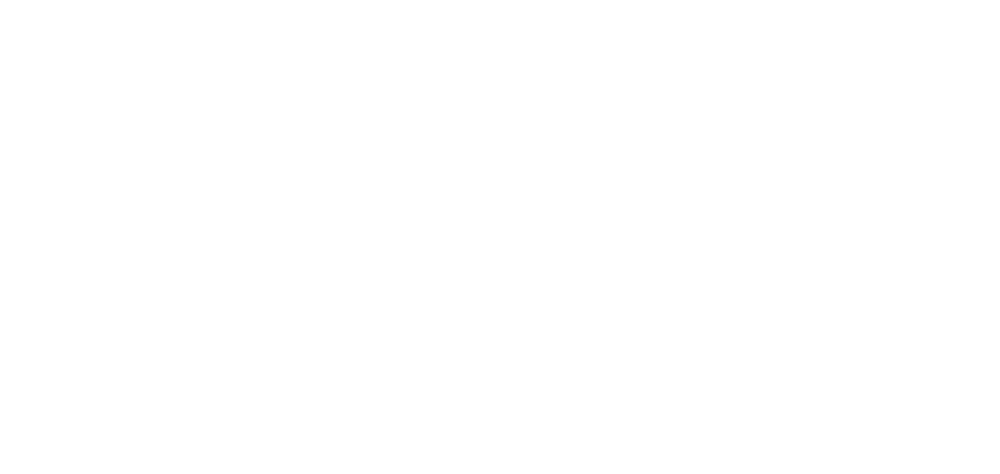
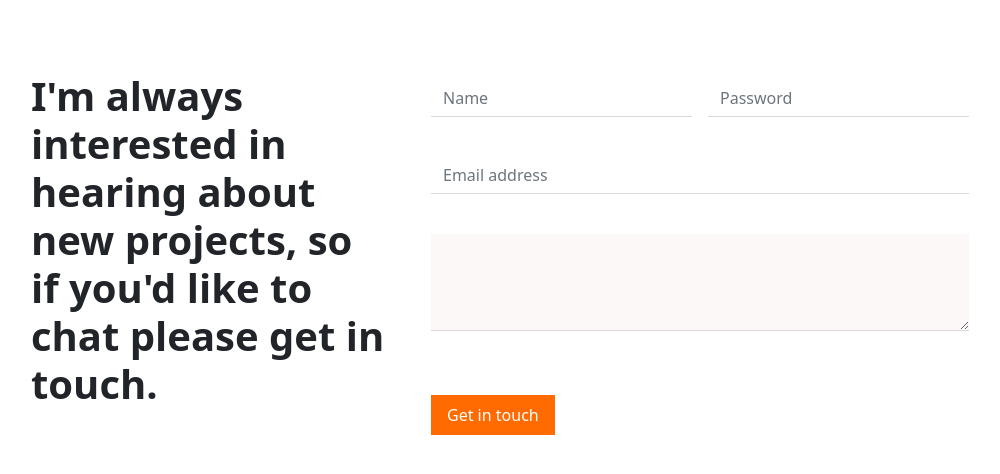
Before and after one commit to GreetyCr/bootstrap_practice, a plain HTML site: page index.html in a window 1280 px wide. Shown: the whole page, without its empty margins (75-1075 px from the left). Drawn offline with Linux system fonts and the light colour scheme.

Commit message:
add desktop version

```diff
--- a/index.html
+++ b/index.html
@@ -8,7 +8,30 @@
   <title>Document</title>
 </head>
 <body>
-
+  <article class="pt-5 container">
+    <div class="row">
+      <h1 class="h1 col-4 m-4 w-40 fw-bold h-10">
+        I'm always interested in hearing about new projects, so if you'd like to chat please get in touch.
+      </h1>
+      <form class="row col-6 g-3 w-60">
+        <div class="col-md-6">
+          <input type="email" class="form-control" id="inputName1" placeholder="Name" style="border-radius: 0%; border: none; border-bottom: 1px solid #dbd8d7;" required>
+        </div>
+        <div class="col-md-6">
+          <input type="password" class="form-control" id="inputPassword4" placeholder="Password" style="border-radius: 0%; border: none; border-bottom: 1px solid #dbd8d7;" required>
+        </div>
+        <div class="col-12">
+          <input type="email" class="form-control mt-4" id="inputEmail" placeholder="Email address" style="border-radius: 0%; border: none; border-bottom: 1px solid #dbd8d7;" required>
+        </div>
+        <div class="form-floating">
+          <textarea class="form-control mt-4 p-5" rows="3" placeholder="Write me something..." style="border-radius: 0%; border: none; border-bottom: 1px solid #dbd8d7; background-color: #fbf8f7;" required></textarea>
+        </div>
+        <div class="col-12">
+          <button type="submit" class="btn btn-primary mt-5 py-2 px-3" style="cursor: pointer; background-color: #ff6b00; border: #ff6b00; border-radius: 0%;">Get in touch</button>
+        </div>
+      </form>
+    </div>
+  </article>
   <script src="js/bootstrap.bundle.js"></script>
 </body>
 </html>
```
